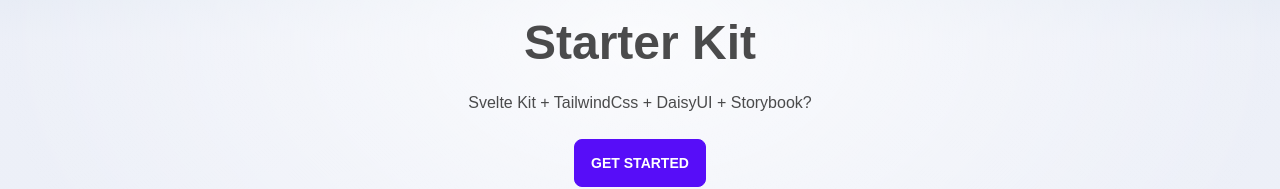
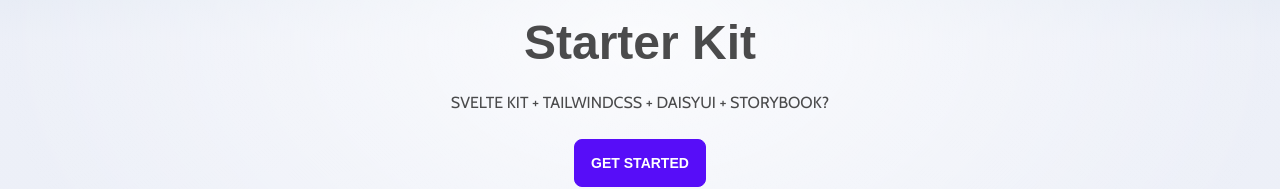
Before and after one commit to aitorrl/svelte-starter-kit, a SvelteKit app: page / in a window 1280 px wide. Shown: the part 359-548 px from the top of the page. Built offline with nearby package versions, Linux system fonts and the light colour scheme.

Commit message:
Google fonts

```diff
--- a/src/routes/+layout.svelte
+++ b/src/routes/+layout.svelte
@@ -3,12 +3,16 @@
 	import './styles.css';
 </script>
 
-<head>
-	<title>title</title>
-	<link rel="preconnect" href="https://fonts.googleapis.com" />;
-  <link rel="preconnect" href="https://fonts.gstatic.com" crossorigin />;
-  <link href="https://fonts.googleapis.com/css2?family=Cabin:wght@400;500;700&display=swap" rel="stylesheet" />;
-</head>
+
+<svelte:head>
+  <title>Title</title>
+  <meta name="title" content="Title | Bikolabs" />
+  <meta name="description" content="Description" />
+
+  <link rel="preconnect" href="https://fonts.googleapis.com" />
+  <link rel="preconnect" href="https://fonts.gstatic.com" crossorigin />
+  <link href="https://fonts.googleapis.com/css2?family=Cabin:wght@400;500;700&display=swap" rel="stylesheet" />
+</svelte:head>
 
 <div>
 	<main>
--- a/src/routes/components/Hero/Hero.svelte
+++ b/src/routes/components/Hero/Hero.svelte
@@ -17,7 +17,7 @@
         </svg>
       </div>
       <h1 class="text-5xl font-bold">Starter Kit</h1>
-      <p class="py-6 font-primary">
+      <p class="py-6 font-primary uppercase">
         Svelte Kit + TailwindCss + DaisyUI + Storybook?
       </p>
       <button class="btn btn-primary">Get Started</button>
--- a/tailwind.config.cjs
+++ b/tailwind.config.cjs
@@ -2,7 +2,11 @@
 module.exports = {
   content: ["./src/**/*.{html,js,svelte,ts}"],
   theme: {
-    extend: {},
+    extend: {
+      fontFamily: {
+        primary: ['"Cabin"'],
+      },
+    },
   },
- plugins: [require("daisyui")],
+  plugins: [require("daisyui")],
 };
```
